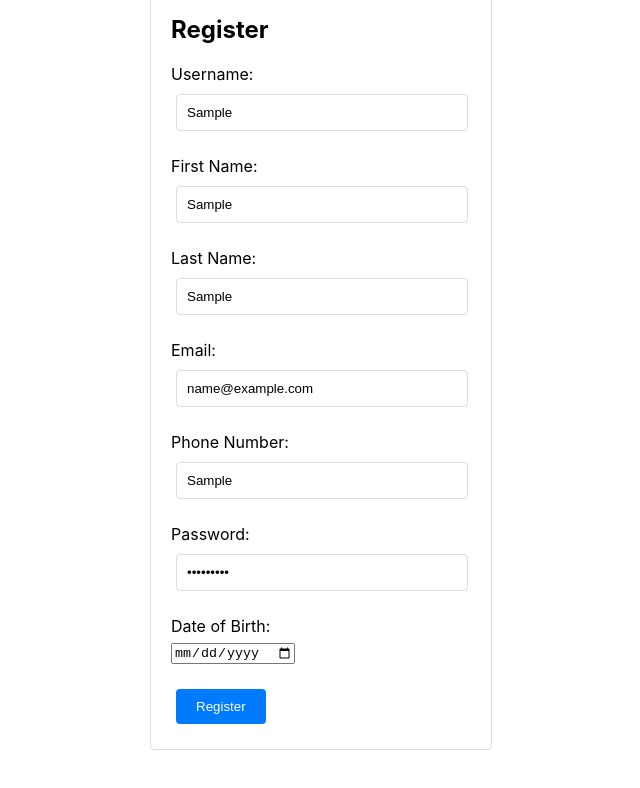
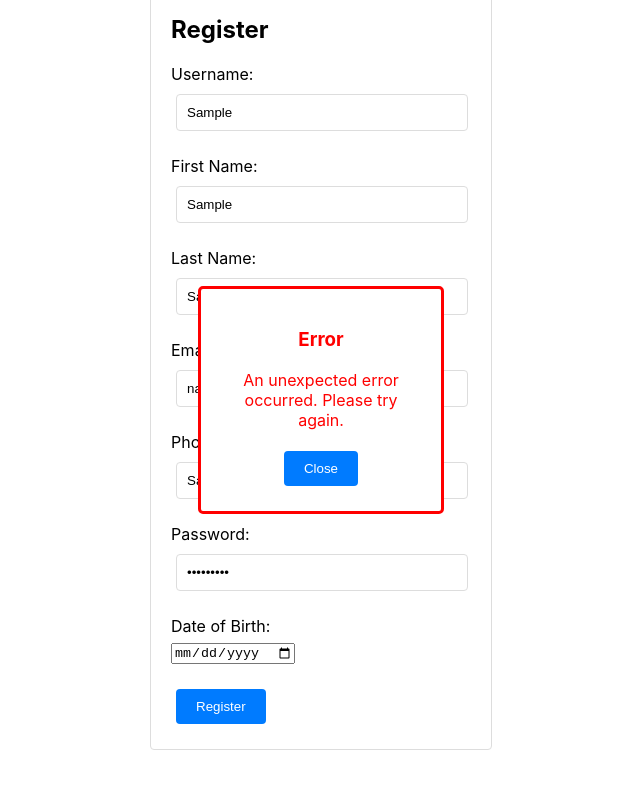
Before and after one commit to marcelmroz/e-commerce-frontend, a React (Create React App) app: page /register in a window 1280 px wide. Both pictures are taken after typing "Sample", "Sample", "Sample", "name@example.com", "Sample", "Sample123" into the empty fields and a click on the button "Register". Shown: the part 198-986 px from the top of the page, without its empty margins (319-959 px from the left). Built offline with nearby package versions, Linux system fonts and the light colour scheme; no server answers.

Commit message:
register with unique email address

```diff
--- a/src/pages/RegisterPage.js
+++ b/src/pages/RegisterPage.js
@@ -46,11 +46,20 @@ const RegisterPage = () => {
         const data = await response.json();
         setCustomerId(data.id);
         setShowVerificationModal(true);
+      } else if (response.status === 409) {
+        const errorText = await response.text();
+        setErrorMessage(errorText || "An account with this email address already exists.");
+        setShowErrorModal(true);
       } else {
-        console.error('Registration failed:', await response.text());
+        const errorText = await response.text();
+        console.error('Registration failed:', errorText);
+        setErrorMessage("Failed to register. Please try again.");
+        setShowErrorModal(true);
       }
     } catch (error) {
       console.error('Registration failed:', error);
+      setErrorMessage("An unexpected error occurred. Please try again.");
+      setShowErrorModal(true);
     }
   };
 
@@ -80,6 +89,15 @@ const RegisterPage = () => {
 
   return (
   <div className="register-page">
+    {showErrorModal && (
+        <div className="error-modal">
+          <div className="modal-content">
+            <h3>Error</h3>
+            <p>{errorMessage}</p>
+            <button onClick={() => setShowErrorModal(false)}>Close</button>
+          </div>
+        </div>
+      )}
     {!showVerificationModal && (
       <>
       <h2>Register</h2>
@@ -182,15 +200,7 @@ const RegisterPage = () => {
           </div>
         </div>
       )}
-      {showErrorModal && (
-        <div className="error-modal">
-          <div className="modal-content">
-            <h3>Error</h3>
-            <p>{errorMessage}</p>
-            <button onClick={() => setShowErrorModal(false)}>Close</button>
-          </div>
-        </div>
-      )}
+
     </div>
   );
 };
--- a/src/styles/RegisterPage.css
+++ b/src/styles/RegisterPage.css
@@ -73,3 +73,36 @@ button {
   border-radius: 5px;
   text-align: center;
 }
+
+.error-modal {
+  position: fixed;
+  top: 0;
+  left: 0;
+  width: 100%;
+  height: 100%;
+  display: flex;
+  justify-content: center;
+  align-items: center;
+  z-index: 10;
+}
+
+.modal-backdrop {
+  position: absolute;
+  width: 100%;
+  height: 100%;
+  background-color: rgba(0, 0, 0, 0.5);
+  display: flex;
+  justify-content: center;
+  align-items: center;
+}
+
+.modal-content {
+  width: 200px;
+  background-color: #fff;
+  color: red;
+  padding: 20px;
+  border-radius: 5px;
+  z-index: 11;
+  border: solid;
+  border-color: red;
+}
```
